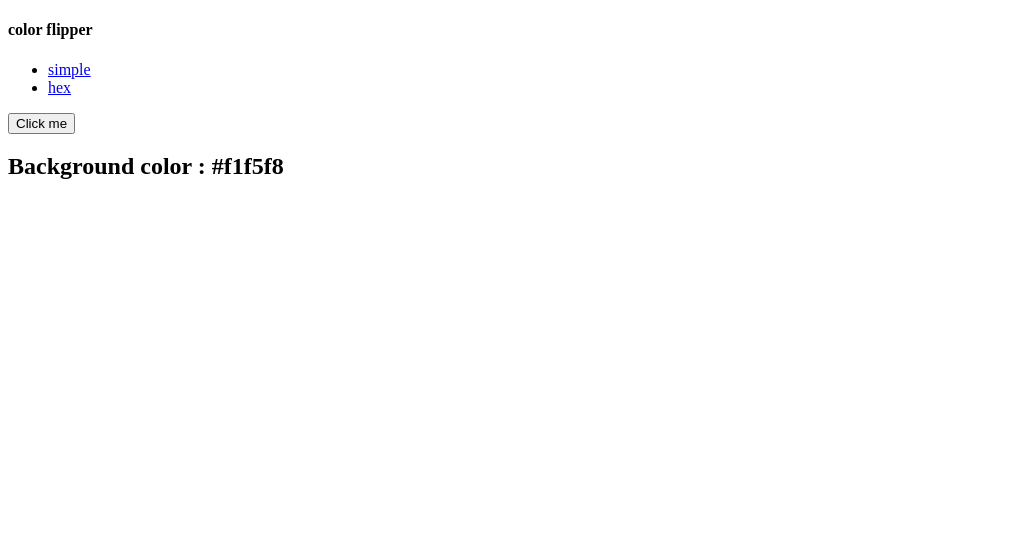
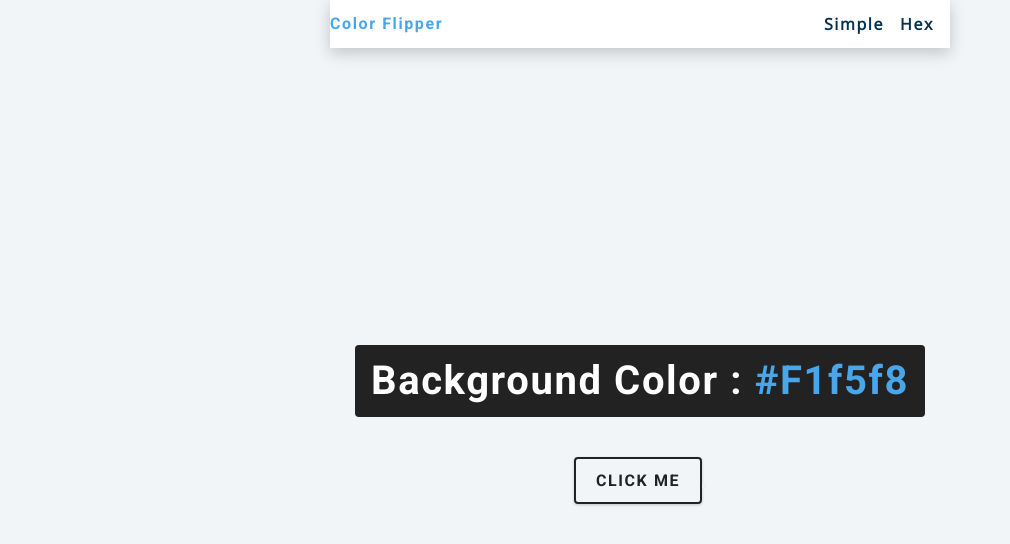
Before and after one commit to bokigolic/color-flipper, a plain HTML site: page index.html in a window 1280 px wide. Shown: the whole page, without its empty margins (0-1010 px from the left). Drawn offline with nearby package versions, Linux system fonts and the light colour scheme.

Commit message:
add btn,eventListener and use aameth.flor and Math.random

```diff
--- a/app.js
+++ b/app.js
@@ -0,0 +1,16 @@
+const colors = ["green", "red", "rgba(133,122,200)", "#f15025"];
+
+const btn = document.getElementById("btn");
+const color = document.querySelector(".color");
+
+btn.addEventListener('click', function(){
+
+  const randomNumber = getRandomNumber();
+  console.log(randomNumber)
+  document.body.style.backgroundColor = colors[randomNumber];
+  color.textContent = colors[randomNumber];
+});
+
+function getRandomNumber(){
+  return Math.floor(Math.random() * colors.length);
+}
--- a/index.html
+++ b/index.html
@@ -1,11 +1,12 @@
 <!DOCTYPE html>
 <html lang="en">
   <head>
-  <meta charset="UTF-8">
-  <meta http-equiv="X-UA-Compatible" content="IE=edge">
-  <meta name="viewport" content="width=device-width, initial-scale=1.0">
-  <title>Color Flipper</title>
-  <link rel="stylesheet" href="styles.css" />
+    <meta charset="UTF-8" />
+    <meta name="viewport" content="width=device-width, initial-scale=1.0" />
+    <title>Color Flipper || Simple</title>
+
+    <!-- styles -->
+    <link rel="stylesheet" href="./styles.css" />
   </head>
   <body>
     <nav class="nav-center">
@@ -22,9 +23,14 @@
     </nav>
     <main>
       <div class="container">
-      <button class="btn btn-hero">Click me</button>
-      <h2>Background color : <span class="color">#f1f5f8</span></h2>
+
+        <h2>Background color : <span class="color">
+          #f1f5f8
+        </span></h2>
+        <button class="btn btn-hero" id="btn">Click me<button></button>
+
       </div>
+
     </main>
     <!-- javascript -->
     <script src="app.js"></script>
--- a/styles.css
+++ b/styles.css
@@ -0,0 +1,234 @@
+/*
+===============
+Fonts
+===============
+*/
+@import url("https://fonts.googleapis.com/css?family=Open+Sans|Roboto:400,700&display=swap");
+
+/*
+===============
+Variables
+===============
+*/
+
+:root {
+  /* dark shades of primary color*/
+  --clr-primary-1: hsl(205, 86%, 17%);
+  --clr-primary-2: hsl(205, 77%, 27%);
+  --clr-primary-3: hsl(205, 72%, 37%);
+  --clr-primary-4: hsl(205, 63%, 48%);
+  /* primary/main color */
+  --clr-primary-5: hsl(205, 78%, 60%);
+  /* lighter shades of primary color */
+  --clr-primary-6: hsl(205, 89%, 70%);
+  --clr-primary-7: hsl(205, 90%, 76%);
+  --clr-primary-8: hsl(205, 86%, 81%);
+  --clr-primary-9: hsl(205, 90%, 88%);
+  --clr-primary-10: hsl(205, 100%, 96%);
+  /* darkest grey - used for headings */
+  --clr-grey-1: hsl(209, 61%, 16%);
+  --clr-grey-2: hsl(211, 39%, 23%);
+  --clr-grey-3: hsl(209, 34%, 30%);
+  --clr-grey-4: hsl(209, 28%, 39%);
+  /* grey used for paragraphs */
+  --clr-grey-5: hsl(210, 22%, 49%);
+  --clr-grey-6: hsl(209, 23%, 60%);
+  --clr-grey-7: hsl(211, 27%, 70%);
+  --clr-grey-8: hsl(210, 31%, 80%);
+  --clr-grey-9: hsl(212, 33%, 89%);
+  --clr-grey-10: hsl(210, 36%, 96%);
+  --clr-white: #fff;
+  --clr-red-dark: hsl(360, 67%, 44%);
+  --clr-red-light: hsl(360, 71%, 66%);
+  --clr-green-dark: hsl(125, 67%, 44%);
+  --clr-green-light: hsl(125, 71%, 66%);
+  --clr-black: #222;
+  --ff-primary: "Roboto", sans-serif;
+  --ff-secondary: "Open Sans", sans-serif;
+  --transition: all 0.3s linear;
+  --spacing: 0.1rem;
+  --radius: 0.25rem;
+  --light-shadow: 0 5px 15px rgba(0, 0, 0, 0.1);
+  --dark-shadow: 0 5px 15px rgba(0, 0, 0, 0.2);
+  --max-width: 1170px;
+  --fixed-width: 620px;
+}
+/*
+===============
+Global Styles
+===============
+*/
+
+*,
+::after,
+::before {
+  margin: 0;
+  padding: 0;
+  box-sizing: border-box;
+}
+body {
+  font-family: var(--ff-secondary);
+  background: var(--clr-grey-10);
+  color: var(--clr-grey-1);
+  line-height: 1.5;
+  font-size: 0.875rem;
+}
+ul {
+  list-style-type: none;
+}
+a {
+  text-decoration: none;
+}
+h1,
+h2,
+h3,
+h4 {
+  letter-spacing: var(--spacing);
+  text-transform: capitalize;
+  line-height: 1.25;
+  margin-bottom: 0.75rem;
+  font-family: var(--ff-primary);
+}
+h1 {
+  font-size: 3rem;
+}
+h2 {
+  font-size: 2rem;
+}
+h3 {
+  font-size: 1.25rem;
+}
+h4 {
+  font-size: 0.875rem;
+}
+p {
+  margin-bottom: 1.25rem;
+  color: var(--clr-grey-5);
+}
+@media screen and (min-width: 800px) {
+  h1 {
+    font-size: 4rem;
+  }
+  h2 {
+    font-size: 2.5rem;
+  }
+  h3 {
+    font-size: 1.75rem;
+  }
+  h4 {
+    font-size: 1rem;
+  }
+  body {
+    font-size: 1rem;
+  }
+  h1,
+  h2,
+  h3,
+  h4 {
+    line-height: 1;
+  }
+}
+/*  global classes */
+
+/* section */
+.section {
+  padding: 5rem 0;
+}
+
+.section-center {
+  width: 90vw;
+  margin: 0 auto;
+  max-width: 1170px;
+}
+@media screen and (min-width: 992px) {
+  .section-center {
+    width: 95vw;
+  }
+}
+main {
+  min-height: 100vh;
+  display: grid;
+  place-items: center;
+}
+
+/*
+===============
+Nav
+===============
+*/
+nav {
+  background: var(--clr-white);
+  height: 3rem;
+  display: grid;
+  align-items: center;
+  box-shadow: var(--dark-shadow);
+}
+.nav-center {
+  width: 90vw;
+  max-width: var(--fixed-width);
+  margin: 0 auto;
+  display: flex;
+  align-items: center;
+  justify-content: space-between;
+}
+.nav-center h4 {
+  margin-bottom: 0;
+  color: var(--clr-primary-5);
+}
+.nav-links {
+  display: flex;
+}
+nav a {
+  text-transform: capitalize;
+  font-weight: 700;
+  font-size: 1rem;
+  color: var(--clr-primary-1);
+  letter-spacing: var(--spacing);
+  margin-right: 1rem;
+}
+nav a:hover {
+  color: var(--clr-primary-5);
+}
+/*
+===============
+Container
+===============
+*/
+main {
+  min-height: calc(100vh - 3rem);
+  display: grid;
+  place-items: center;
+}
+.container {
+  text-align: center;
+}
+.container h2 {
+  background: var(--clr-black);
+  color: var(--clr-white);
+  padding: 1rem;
+  border-radius: var(--radius);
+  margin-bottom: 2.5rem;
+}
+.color {
+  color: var(--clr-primary-5);
+}
+.btn-hero {
+  font-family: var(--ff-primary);
+  text-transform: uppercase;
+  background: transparent;
+  color: var(--clr-black);
+  letter-spacing: var(--spacing);
+  display: inline-block;
+  font-weight: 700;
+  transition: var(--transition);
+  border: 2px solid var(--clr-black);
+  cursor: pointer;
+  box-shadow: 0 1px 3px rgba(0, 0, 0, 0.2);
+  border-radius: var(--radius);
+  font-size: 1rem;
+  padding: 0.75rem 1.25rem;
+}
+.btn-hero:hover {
+  color: var(--clr-white);
+  background: var(--clr-black);
+}
```
Also changed, not shown: hex.html (+8 -6 lines). Lines whose indentation alone changed are shown as unchanged.
